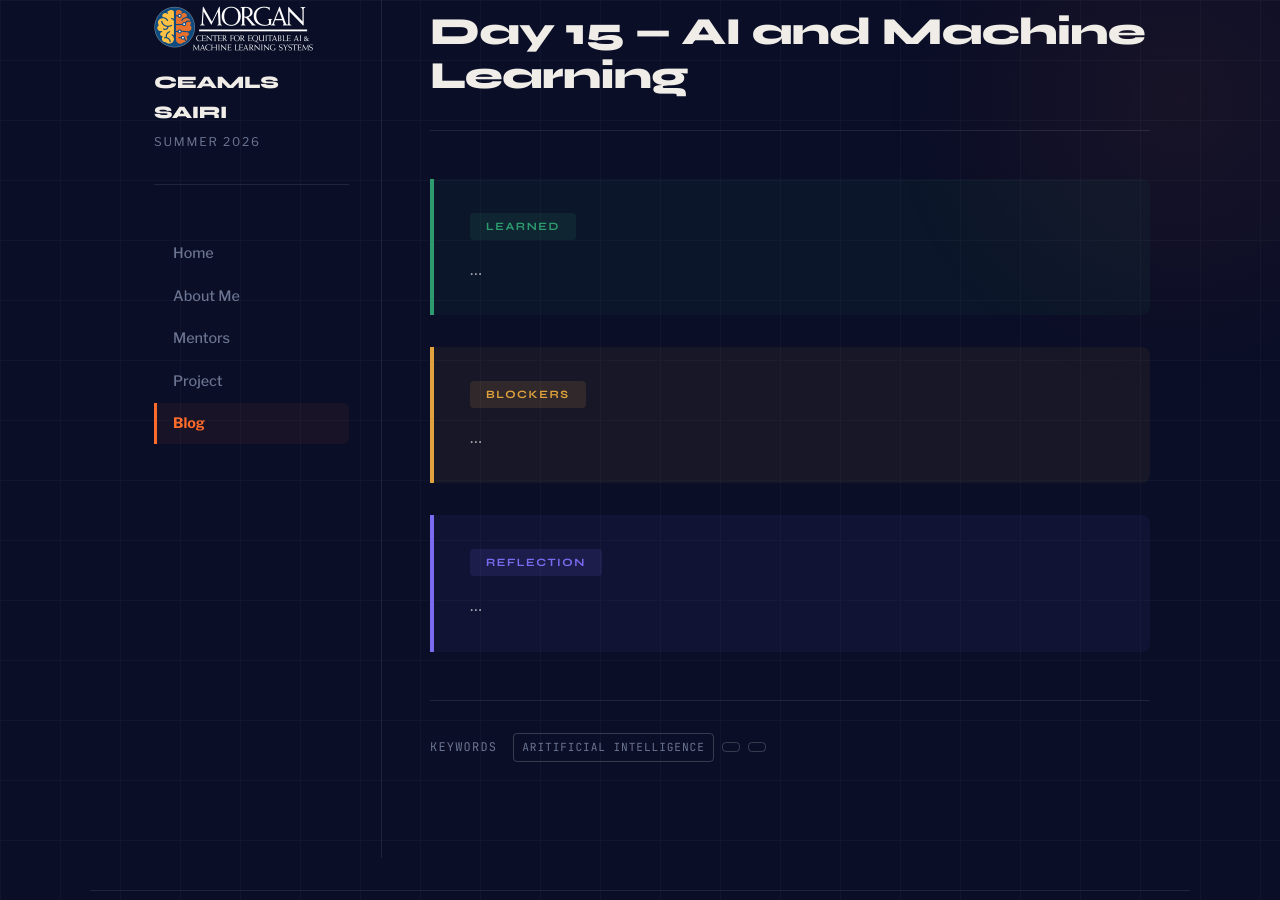
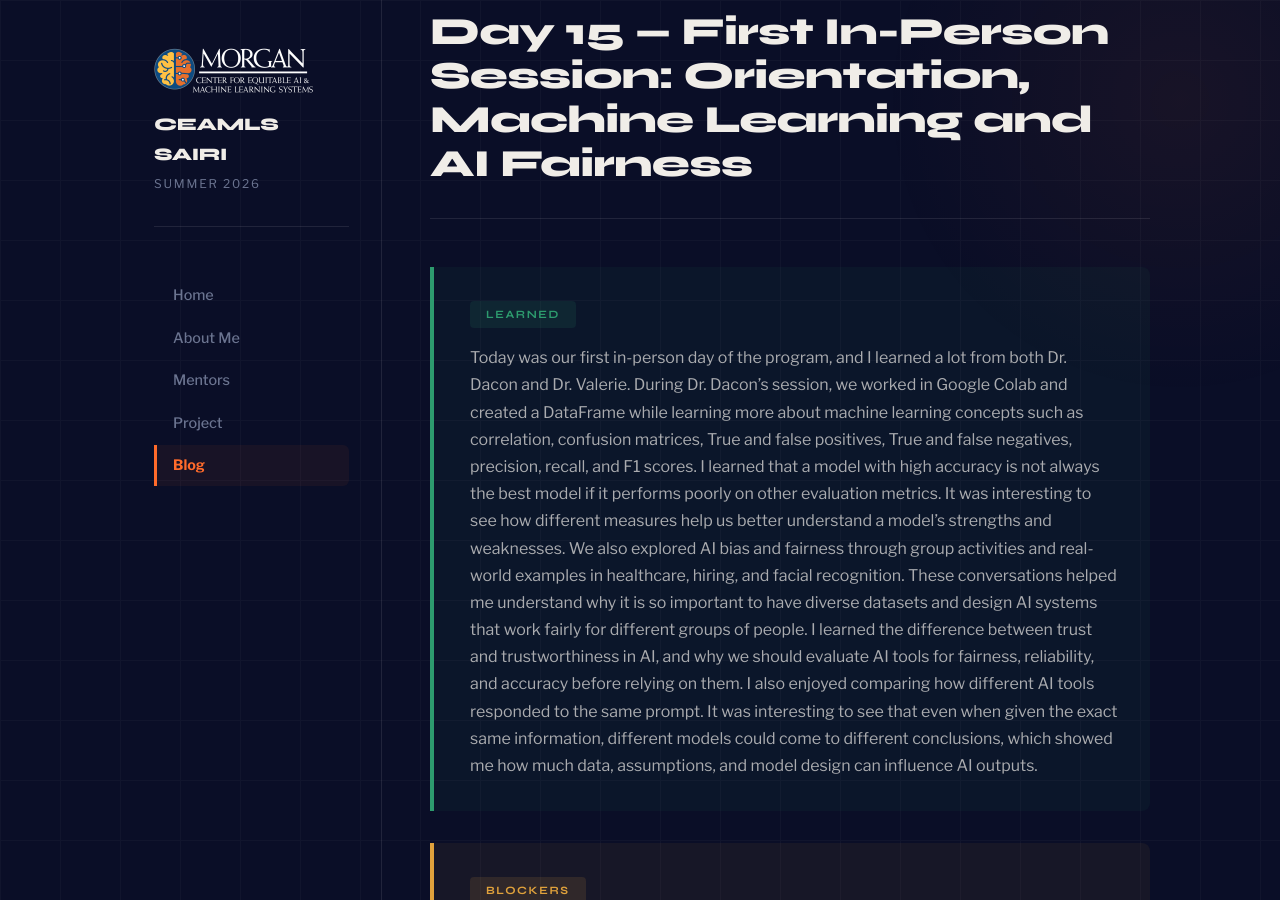
Before and after one commit to stephanieegwuchukwu-ai/stephanieegwuchukwu-aiceamls26.github.io, a Jekyll site: the page built from _posts/2026-06-15-day-15.md, in a window 1280 px wide and 900 px high, scrolled down 202 px. Built offline with Jekyll 4.4.1, drawn with Linux system fonts in a browser that asks for light colours; some of the changed text lies outside the part shown.

Commit message:
Update 2026-06-15-day-15.md

```diff
--- a/_posts/2026-06-15-day-15.md
+++ b/_posts/2026-06-15-day-15.md
@@ -1,17 +1,18 @@
 ---
 layout: post
-title: "Day 15 — AI and Machine Learning"
+title: "Day 15 — First In-Person Session: Orientation, Machine Learning and AI Fairness"
 date: 2026-06-15
 permalink: /day15.html
-tags: ["Aritificial Intelligence", "", ""]
+tags: ["Orientation", "Data Analytics", "Marshmallow Challenge"]
 
 what_i_learned: |
-  ...
+  Today was our first in-person day of the program, and I learned a lot from both Dr. Dacon and Dr. Valerie. During Dr. Dacon's session, we worked in Google Colab and created a DataFrame while learning more about machine learning concepts such as correlation, confusion matrices, True and false positives, True and false negatives, precision, recall, and F1 scores. I learned that a model with high accuracy is not always the best model if it performs poorly on other evaluation metrics. It was interesting to see how different measures help us better understand a model's strengths and weaknesses. We also explored AI bias and fairness through group activities and real-world examples in healthcare, hiring, and facial recognition. These conversations helped me understand why it is so important to have diverse datasets and design AI systems that work fairly for different groups of people. I learned the difference between trust and trustworthiness in AI, and why we should evaluate AI tools for fairness, reliability, and accuracy before relying on them. I also enjoyed comparing how different AI tools responded to the same prompt. It was interesting to see that even when given the exact same information, different models could come to different conclusions, which showed me how much data, assumptions, and model design can influence AI outputs.
+
 
 blockers: |
- ...
+  No blockers today:)
 
 reflection: |
- ...
+  Today was a very engaging first day on campus, and I enjoyed being able to learn alongside everyone in person. To end the day before going to our research labs, we participated in the Marshmallow Challenge. My team worked together to build the tallest tower possible using spaghetti sticks, tape, and a marshmallow placed at the top. It was a fun activity that encouraged teamwork, problem-solving, and creativity, and I was excited that our team ended up winning the challenge. I also enjoyed the discussions about machine learning and AI because they connected technical concepts to real-world issues that affect people every day.
 
 ---
```
